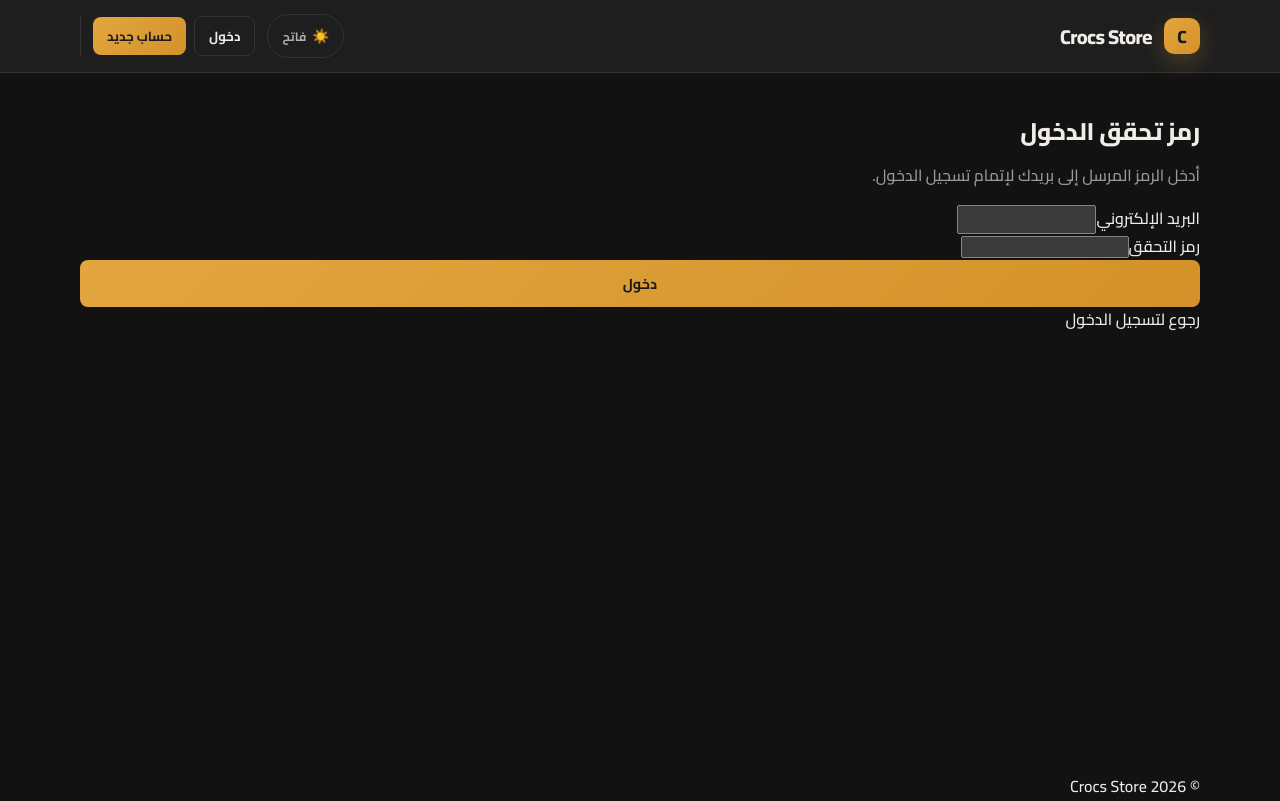
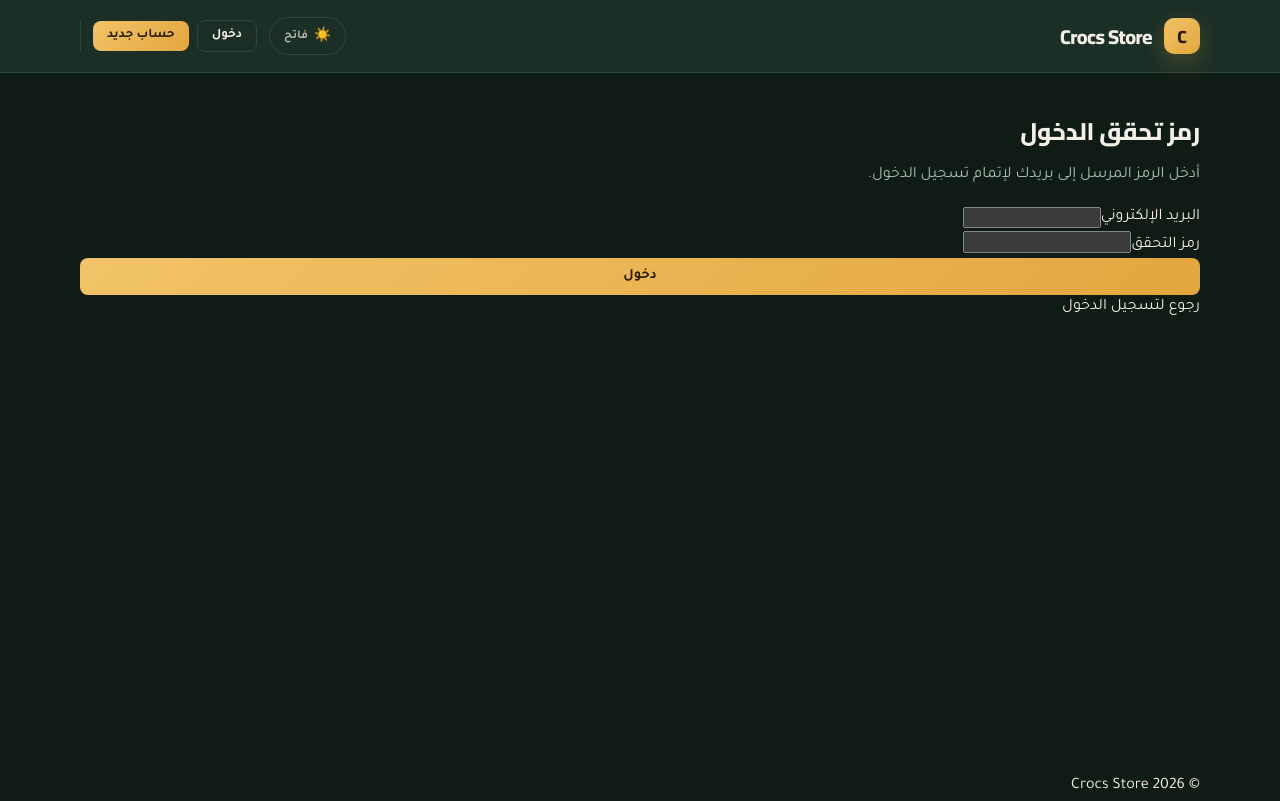
Before and after one commit to mohamedmlm/f, a React (Vite) app: page /verify-login in a window 1280 px wide. Built offline with nearby package versions, Linux system fonts and the light colour scheme.

Commit message:
Sep 10, 2026, 8:56 PM

```diff
--- a/src/styles/app.css
+++ b/src/styles/app.css
@@ -1,8 +1,3 @@
-/* ============================================================ */
-/* ======================== ROOT VARIABLES ===================== */
-/* ============================================================ */
-
-:root {
   /* === Colors === */
   --bg: #f8f7f4;
   --surface: #ffffff;
```
